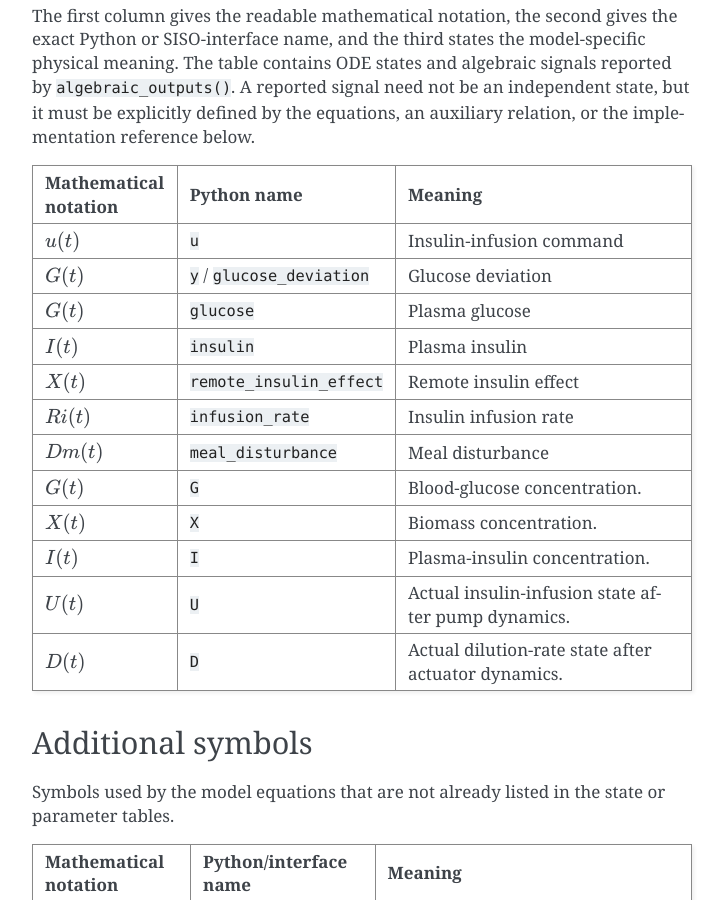
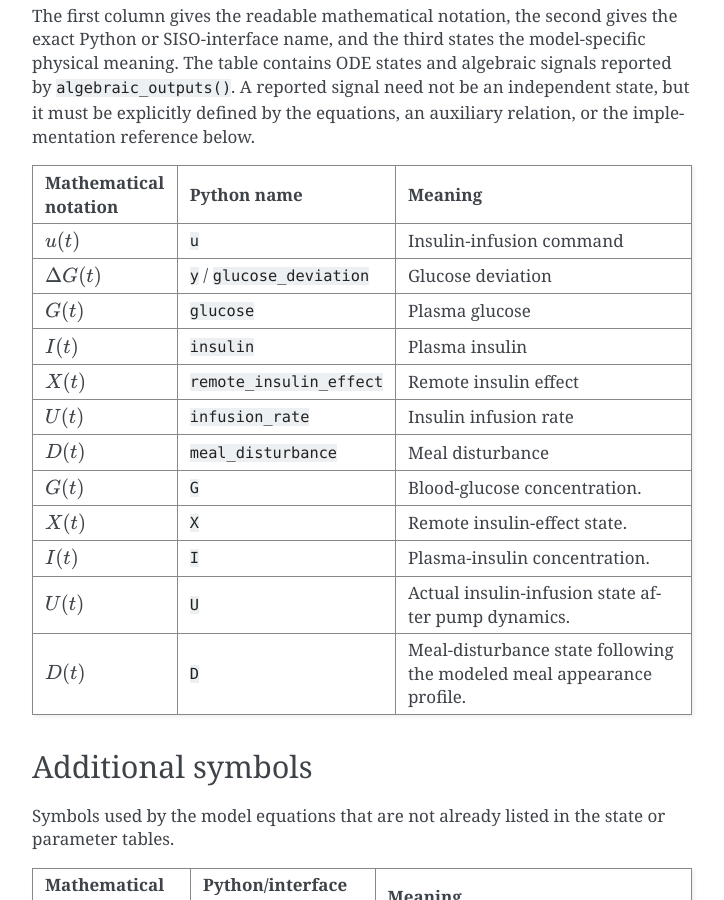
Before and after one commit to simple-machine-learning/SISO-Adaptive-Control, a Sphinx documentation site: the page built from packages/SISO_Adaptive_Control_Python_v1.0.0/documentation/models/glucose_insulin_bergman.rst, in a window 1280 px wide and 900 px high, scrolled down 2993 px. Shown: the whole window, without its empty margins (388-1112 px from the left). Built offline with Sphinx 7.4.7, drawn with Linux system fonts in a browser that asks for light colours.

Commit message:
Align documentation symbols with model equations

```diff
--- a/packages/SISO_Adaptive_Control_Python_v1.0.0/documentation/models/glucose_insulin_bergman.rst
+++ b/packages/SISO_Adaptive_Control_Python_v1.0.0/documentation/models/glucose_insulin_bergman.rst
@@ -167,7 +167,7 @@ The first column gives the readable mathematical notation, the second gives the
    * - :math:`u(t)`
      - ``u``
      - Insulin-infusion command
-   * - :math:`G(t)`
+   * - :math:`\Delta G(t)`
      - ``y`` / ``glucose_deviation``
      - Glucose deviation
    * - :math:`G(t)`
@@ -179,10 +179,10 @@ The first column gives the readable mathematical notation, the second gives the
    * - :math:`X(t)`
      - ``remote_insulin_effect``
      - Remote insulin effect
-   * - :math:`Ri(t)`
+   * - :math:`U(t)`
      - ``infusion_rate``
      - Insulin infusion rate
-   * - :math:`Dm(t)`
+   * - :math:`D(t)`
      - ``meal_disturbance``
      - Meal disturbance
    * - :math:`G(t)`
@@ -190,7 +190,7 @@ The first column gives the readable mathematical notation, the second gives the
      - Blood-glucose concentration.
    * - :math:`X(t)`
      - ``X``
-     - Biomass concentration.
+     - Remote insulin-effect state.
    * - :math:`I(t)`
      - ``I``
      - Plasma-insulin concentration.
@@ -199,7 +199,7 @@ The first column gives the readable mathematical notation, the second gives the
      - Actual insulin-infusion state after pump dynamics.
    * - :math:`D(t)`
      - ``D``
-     - Actual dilution-rate state after actuator dynamics.
+     - Meal-disturbance state following the modeled meal appearance profile.
 
 Additional symbols
 ------------------
```
